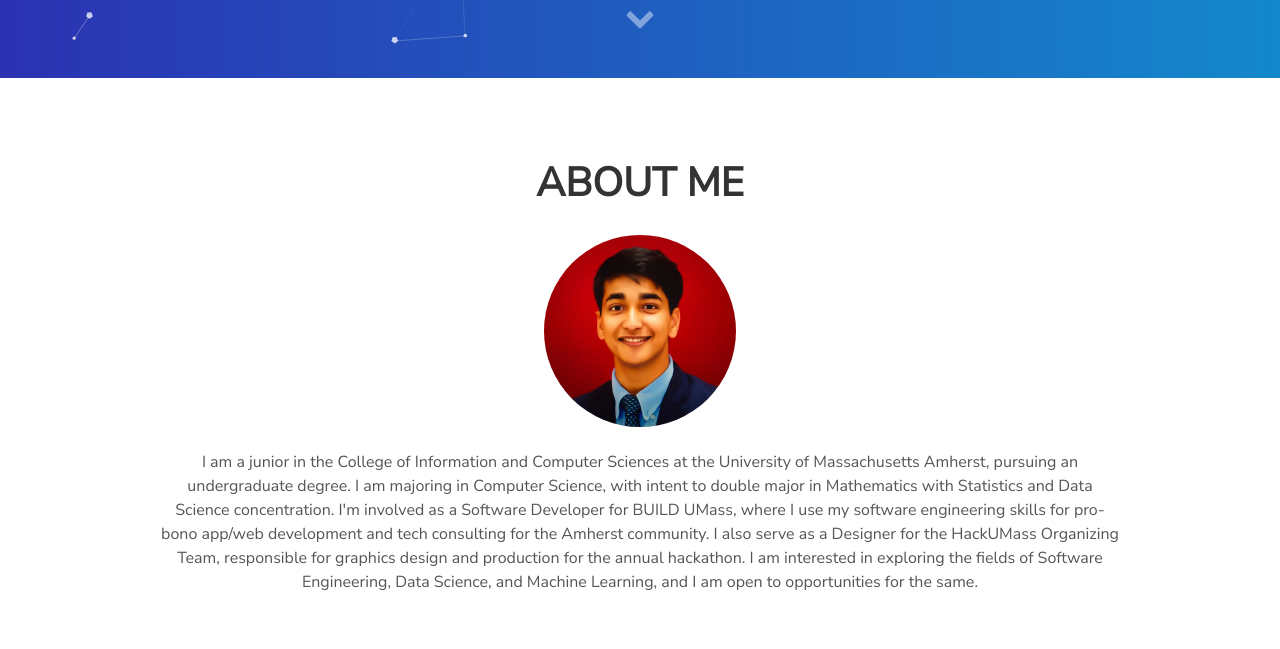
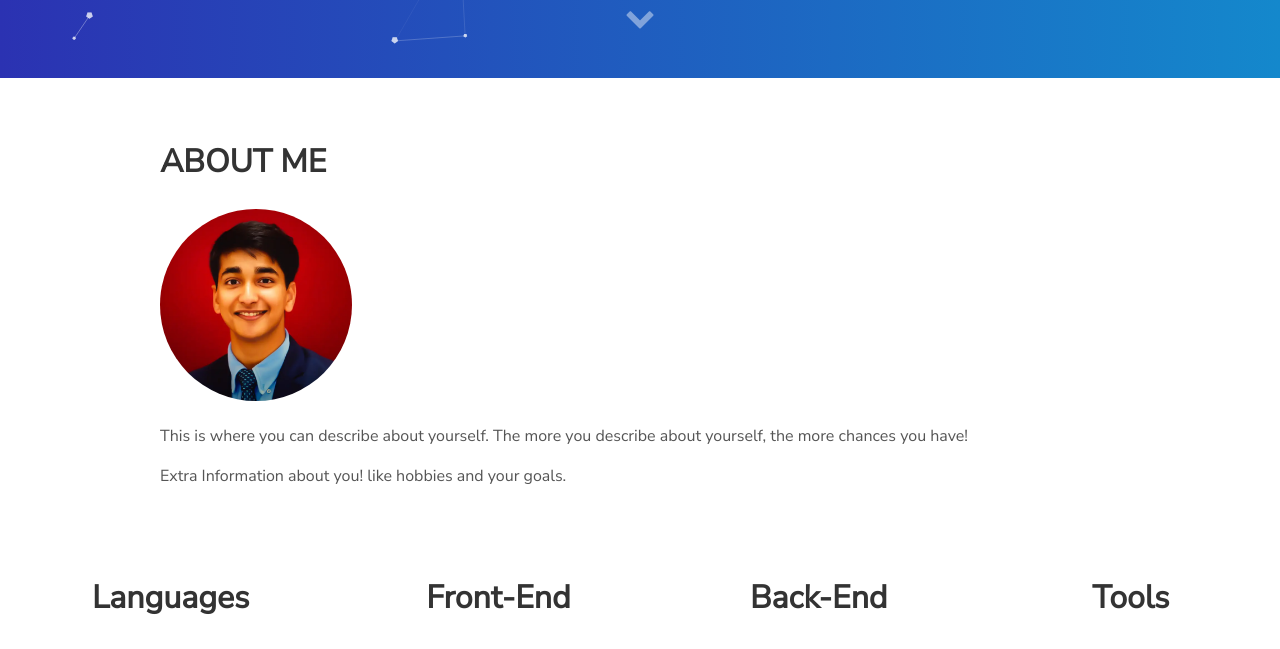
Before and after one commit to hari0101/my-portfolio, a plain HTML site: page index.html in a window 1280 px wide. Shown: the part 722-1371 px from the top of the page. Drawn offline with nearby package versions, Linux system fonts and the light colour scheme.

Commit message:
Update index.html

```diff
--- a/index.html
+++ b/index.html
@@ -55,11 +55,13 @@
     </div>
 
     <!-- About Section -->
-    <section id="about">
-      <!-- User Introduction-->
-      <div class="user-details">
-        <h1>ABOUT ME</h1>
-        <picture>
+   <section id="about">
+      <div class="container">
+        <h2 class="section-title load-hidden">ABOUT ME</h2>
+        <div class="row about-wrapper">
+          <div class="col-md-6 col-sm-12">
+            <div class="about-wrapper__image load-hidden">
+              <picture>
           <source
             type="image/webp"
             srcset="./assets/img/webp/Professional-Picture-Me.webp"
@@ -74,18 +76,25 @@
             style="border-radius: 50%"
           />
         </picture>
-        <p>
-          I am a junior in the College of Information and Computer Sciences at the University of Massachusetts Amherst,
-          pursuing an undergraduate degree. I am majoring in Computer Science, with intent to double major in
-          Mathematics with Statistics and Data Science concentration. I'm involved as a Software Developer for BUILD
-          UMass, where I use my software engineering skills for pro-bono app/web development and tech consulting for the
-          Amherst community. I also serve as a Designer for the HackUMass Organizing Team, responsible for graphics
-          design and production for the annual hackathon. I am interested in exploring the fields of Software
-          Engineering, Data Science, and Machine Learning, and I am open to opportunities for the same.
-        </p>
+            </div>
+          </div>
+          <div class="col-md-6 col-sm-12">
+            <div class="about-wrapper__info load-hidden">
+              <p class="about-wrapper__info-text">
+                This is where you can describe about yourself. The more you
+                describe about yourself, the more chances you have!
+              </p>
+              <p class="about-wrapper__info-text">
+                Extra Information about you! like hobbies and your goals.
+              </p>
+            </div>
+          </div>
+        </div>
       </div>
+    </section>
 
       <!-- User Specifics -->
+      <section id="tech">
       <div class="user">
         <!-- Technology Stack #1: Languages -->
         <div class="tech">
```
